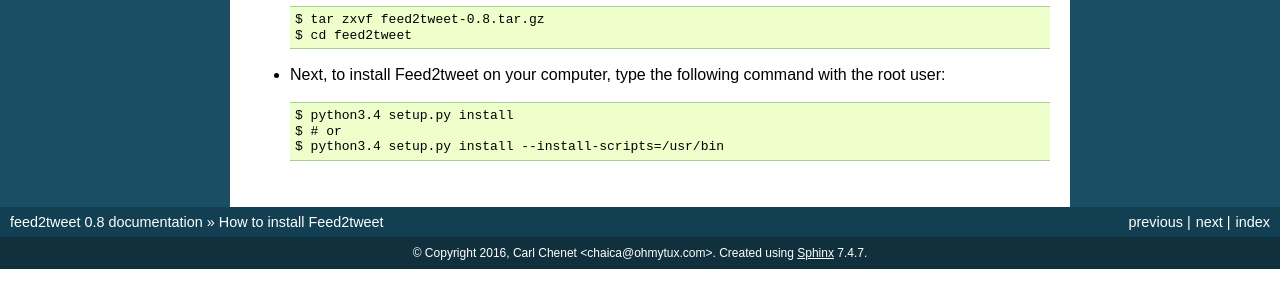
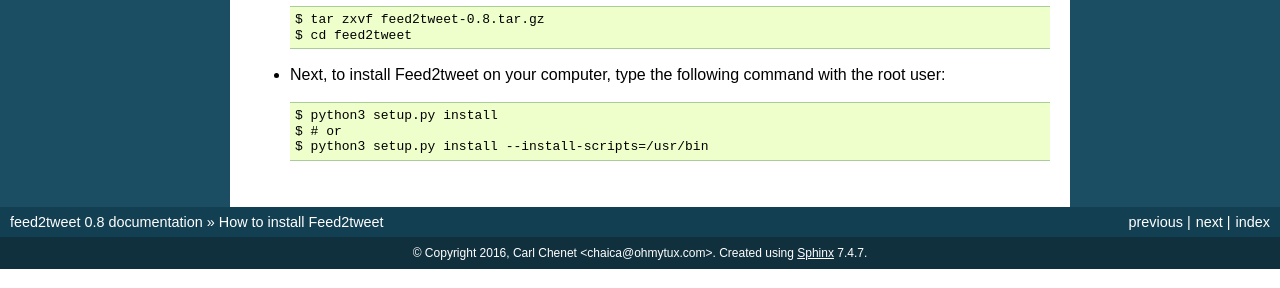
Before and after one commit to anarcat/feed2tweet, a Sphinx documentation site: the page built from docs/source/install.rst, in a window 1280 px wide. Shown: the part 609-897 px from the top of the page. Built offline with Sphinx 7.4.7, drawn with Linux system fonts in a browser that asks for light colours.

Commit message:
use symlink for python3

```diff
--- a/docs/source/install.rst
+++ b/docs/source/install.rst
@@ -29,6 +29,6 @@
 
 * Next, to install Feed2tweet on your computer, type the following command with the root user::
 
-    $ python3.4 setup.py install
+    $ python3 setup.py install
     $ # or
-    $ python3.4 setup.py install --install-scripts=/usr/bin
+    $ python3 setup.py install --install-scripts=/usr/bin
```
Also changed, not shown: README.md (+3 -3 lines).
